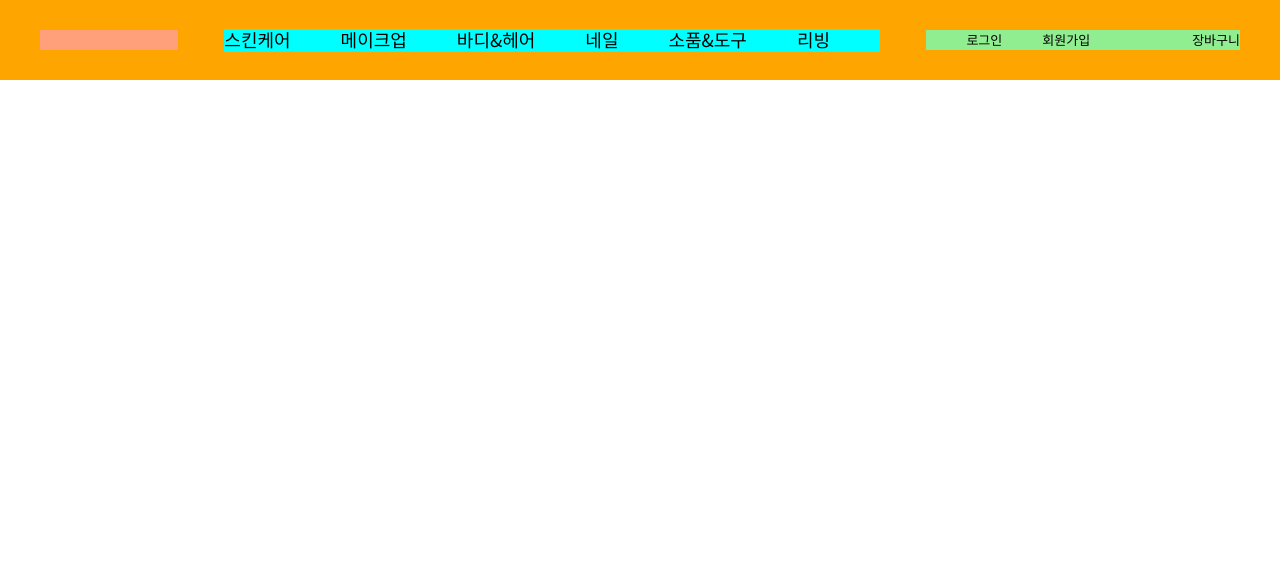
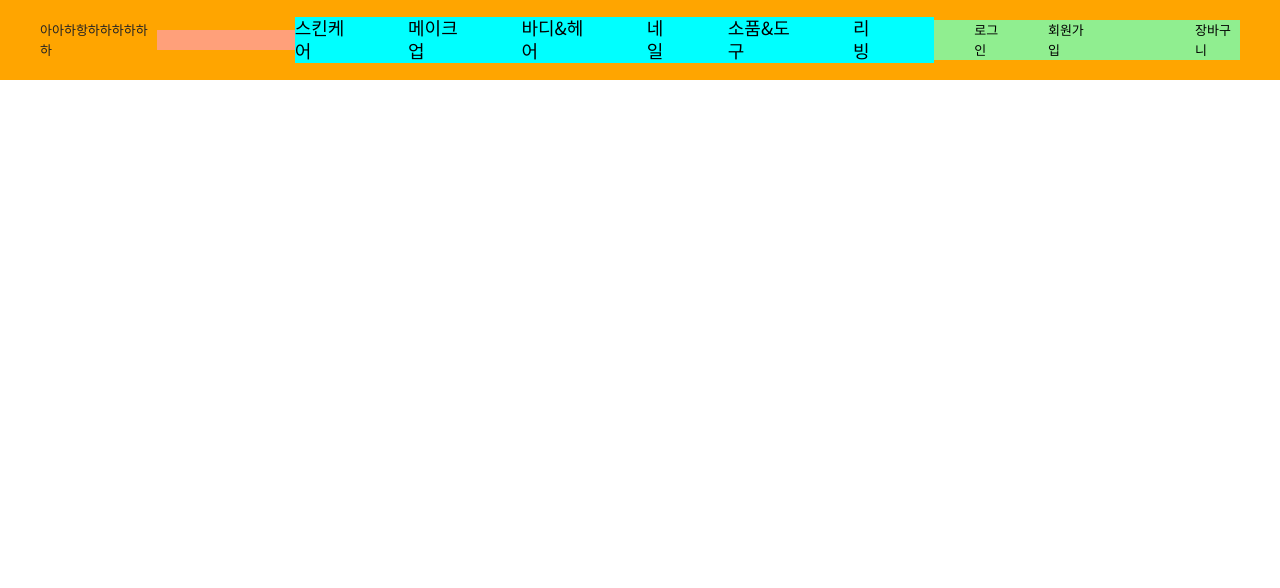
Before and after one commit to ntirano/company-project, a plain HTML site: page index.html in a window 1280 px wide. Shown: the top 588 px of the page. Drawn offline with Linux system fonts and the light colour scheme; files that its build step writes are made by us from their sources.

Commit message:
freshMan first commit

```diff
--- a/index.html
+++ b/index.html
@@ -15,6 +15,7 @@
     <div class="wrap">
         <div class="header">
             <div class="headerin">
+                <p>아아하항하하하하하하</p>
                 <h1 class="logo">
                     <a href="#">
                         아리따움
```
